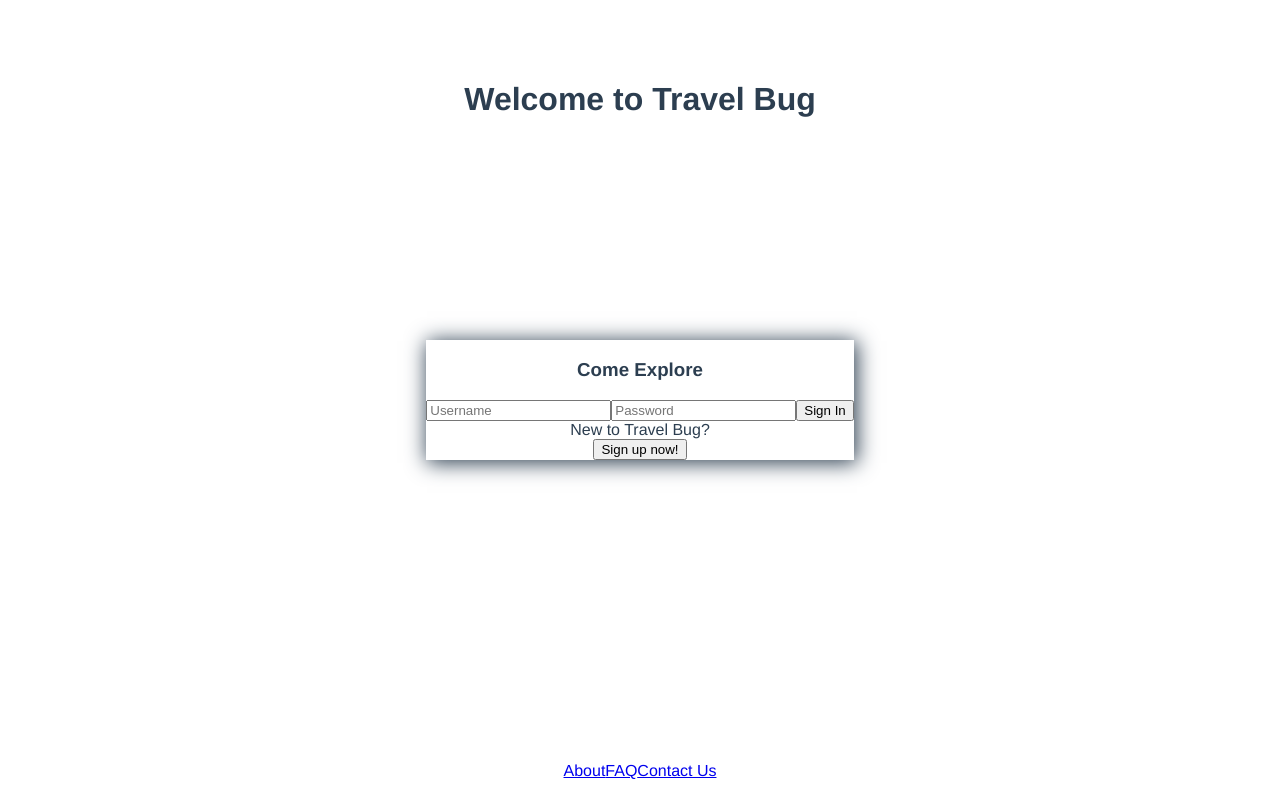
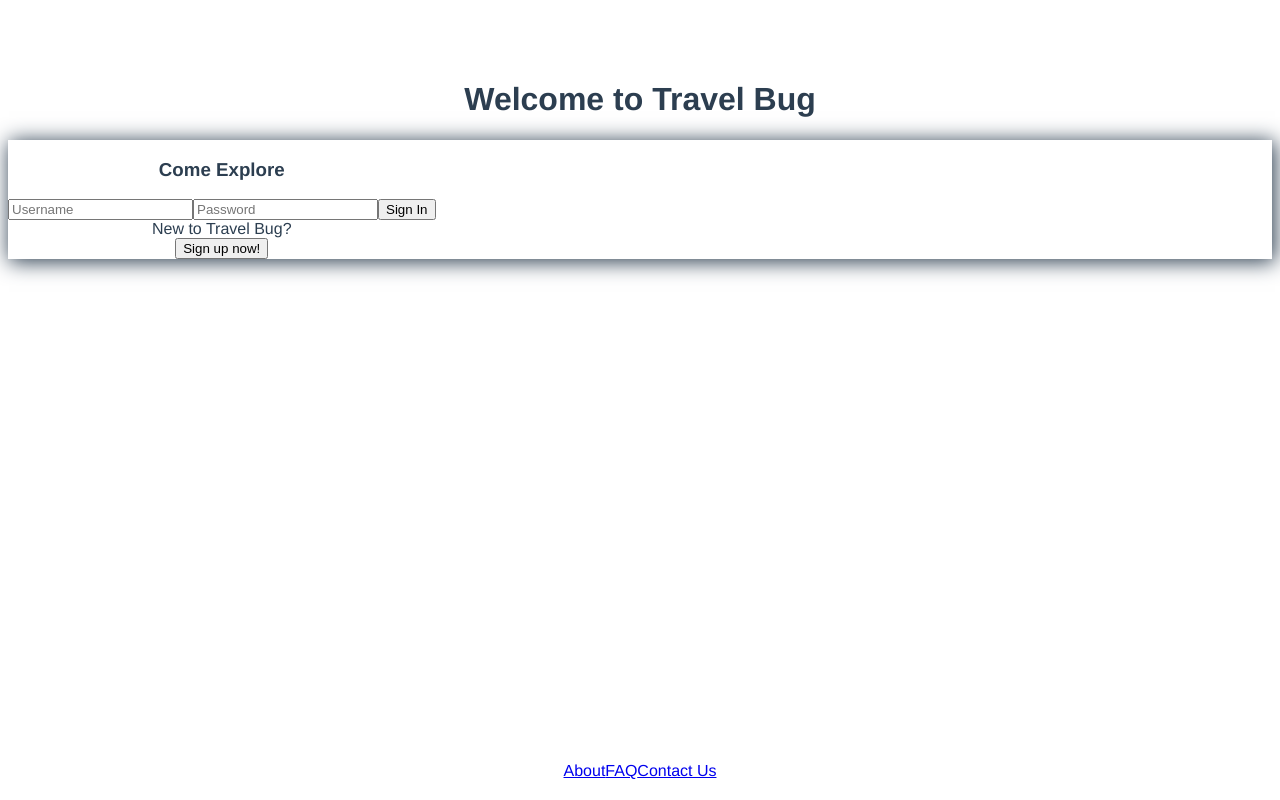
Before and after one commit to tclukies/bucketListApp, a Vue app in the folder intro-vue/: page / in a window 1280 px wide. Built offline with nearby package versions, Linux system fonts and the light colour scheme; no server answers.

Commit message:
dan helped with router

```diff
--- a/intro-vue/src/components/Modal.vue
+++ b/intro-vue/src/components/Modal.vue
@@ -3,7 +3,7 @@
   <div>
 <h1>Welcome to Travel Bug</h1>
 </div>
-    <div class='modal-backdrop'>
+    <div>
       <div class='modal'>
         <div class='modal-container'>
           <div class='modal-header'>
```
